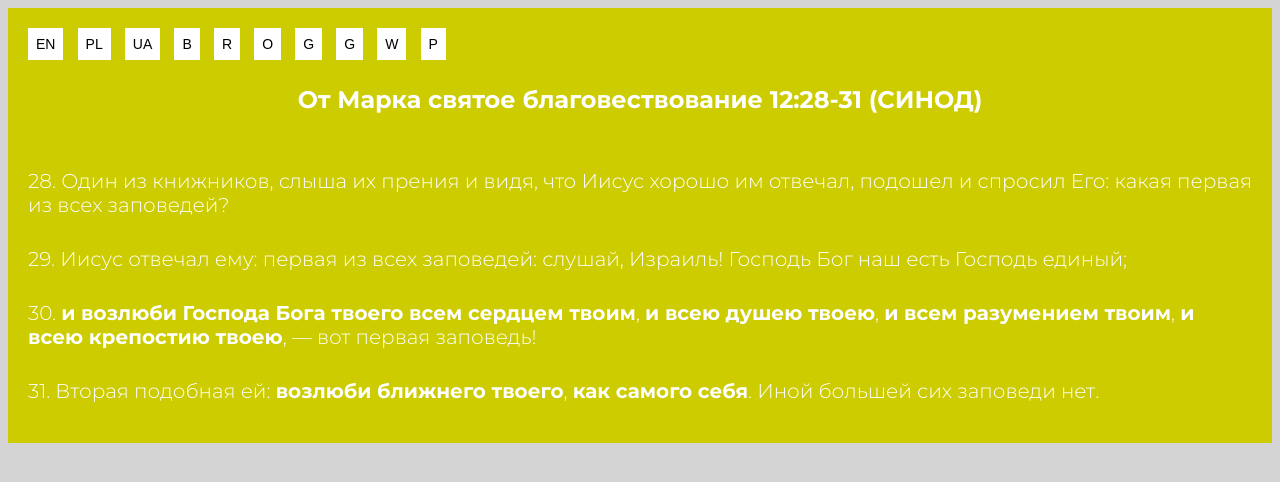
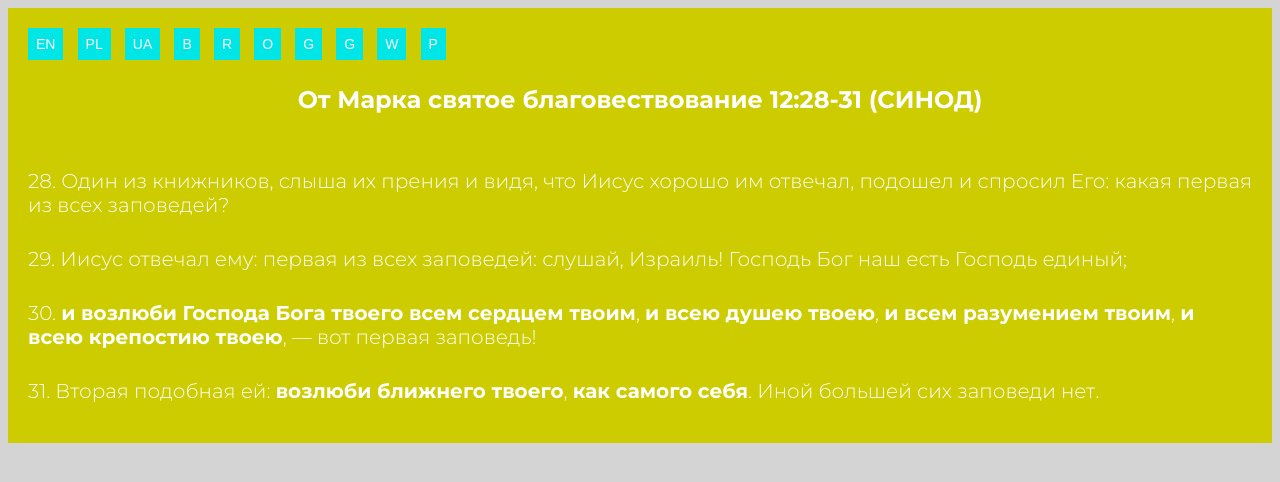
Before and after one commit to j-fullstack-d/Bible-Verses-yellow--RU, a plain HTML site: page index.html in a window 1280 px wide. Drawn offline with Linux system fonts and the light colour scheme.

Commit message:
Updated colors

```diff
--- a/css/section.css
+++ b/css/section.css
@@ -16,14 +16,18 @@
 }
 
 .section__button {
-  background-color: hsl(0, 0%, 100%);
+  background-color: hsl(180, 100%, 45%);
   border-style: none;
   font-size: 14px;
   padding: 8px;
   margin: 5px;
 }
 
+.section__button:hover {
+  background-color: hsl(180, 100%, 50%);
+}
+
 .section__button--link {
-  color: hsl(0, 0%, 0%);
+  color: hsl(0, 0%, 100%);
   text-decoration: none;
 }
```
